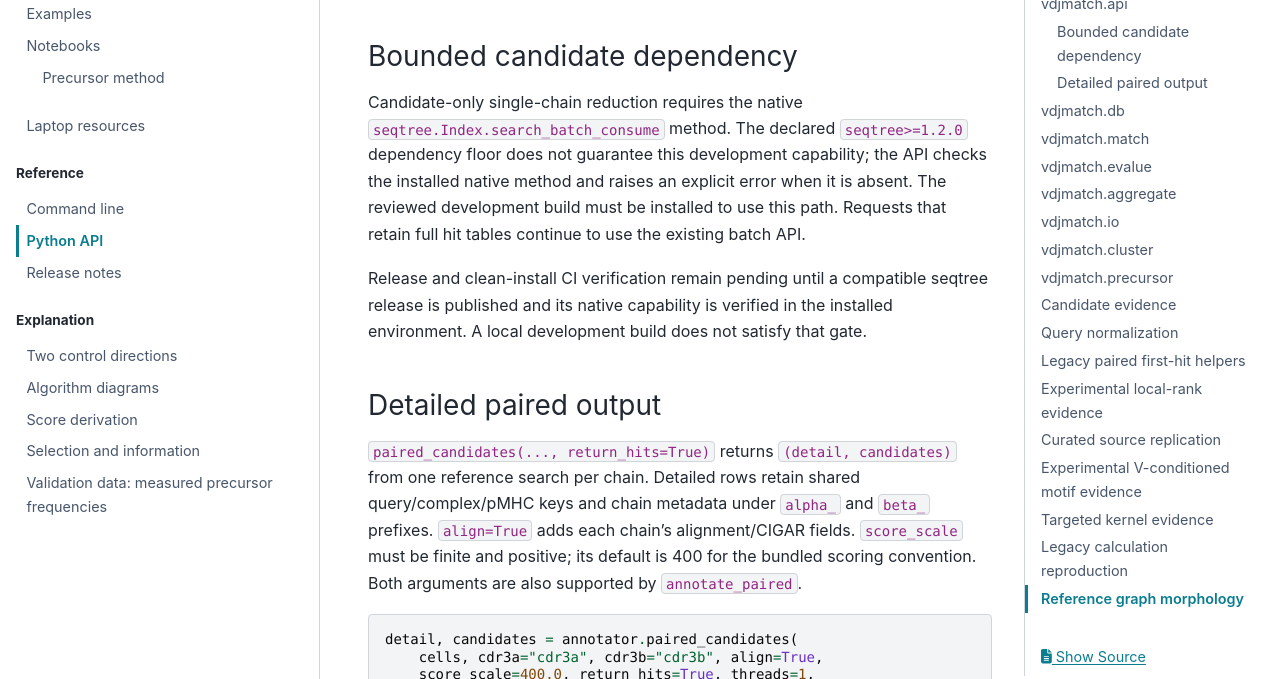
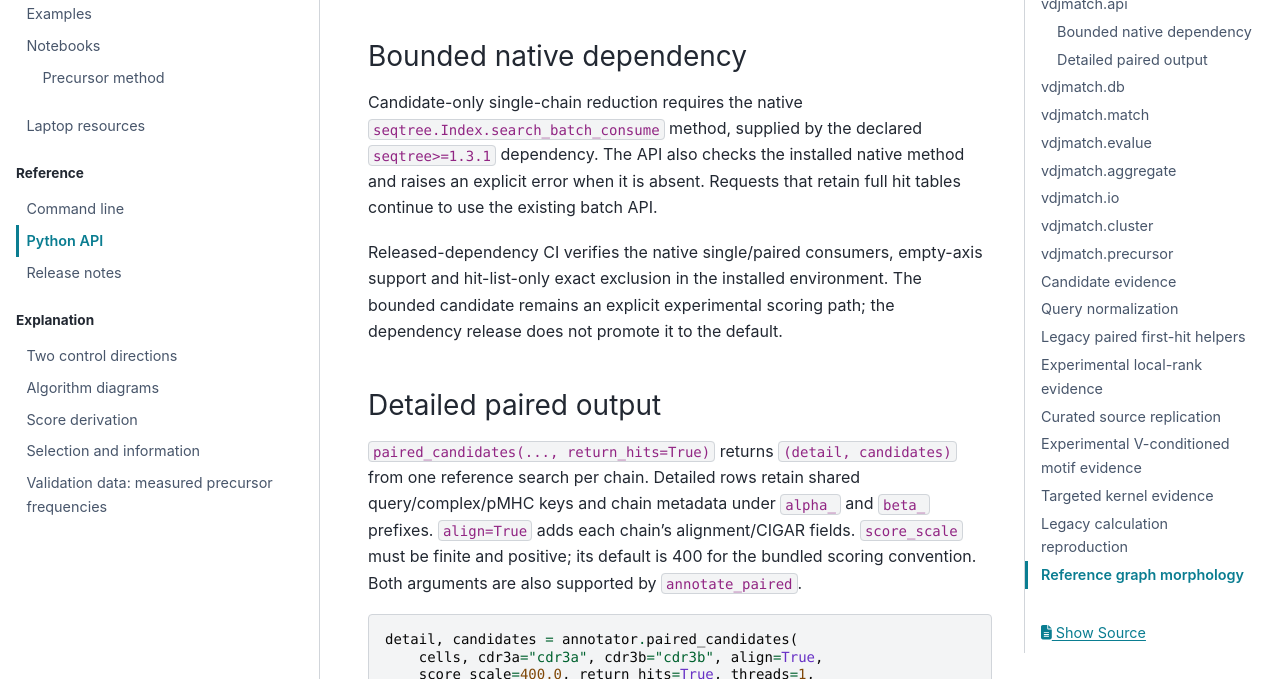
Before and after one commit to antigenomics/vdjmatch, a Sphinx documentation site: the page built from docs/api.rst, in a window 1280 px wide and 900 px high, scrolled down 1622 px, cut to the strip 221-900 px from the top of the window. Built offline with Sphinx 7.4.7 and the PyData theme 0.15.4, drawn with Linux system fonts in a browser that asks for light colours; pages that are not in the unit, such as notebooks, are missing from menus.

Commit message:
Document released native consumer requirements

```diff
--- a/docs/api.rst
+++ b/docs/api.rst
@@ -59,19 +59,19 @@ raises an error, and missing metadata requires ``species="human"`` or
    :undoc-members:
    :show-inheritance:
 
-Bounded candidate dependency
-~~~~~~~~~~~~~~~~~~~~~~~~~~~~
+Bounded native dependency
+~~~~~~~~~~~~~~~~~~~~~~~~~
 
 Candidate-only single-chain reduction requires the native
-``seqtree.Index.search_batch_consume`` method. The declared ``seqtree>=1.2.0``
-dependency floor does not guarantee this development capability; the API checks
-the installed native method and raises an explicit error when it is absent.
-The reviewed development build must be installed to use this path. Requests
-that retain full hit tables continue to use the existing batch API.
+``seqtree.Index.search_batch_consume`` method, supplied by the declared
+``seqtree>=1.3.1`` dependency. The API also checks the installed native method
+and raises an explicit error when it is absent. Requests that retain full hit
+tables continue to use the existing batch API.
 
-Release and clean-install CI verification remain pending until a compatible
-seqtree release is published and its native capability is verified in the
-installed environment. A local development build does not satisfy that gate.
+Released-dependency CI verifies the native single/paired consumers, empty-axis
+support and hit-list-only exact exclusion in the installed environment.
+The bounded candidate remains an explicit experimental scoring path; the
+dependency release does not promote it to the default.
 
 Detailed paired output
 ~~~~~~~~~~~~~~~~~~~~~~
```
